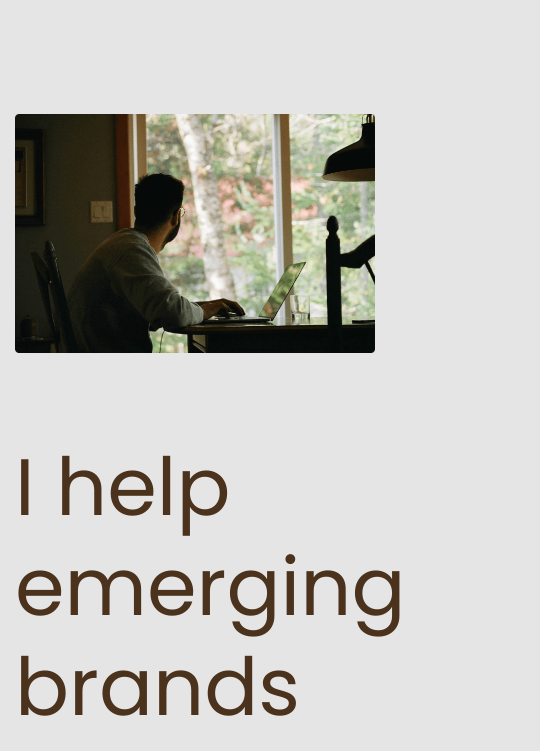
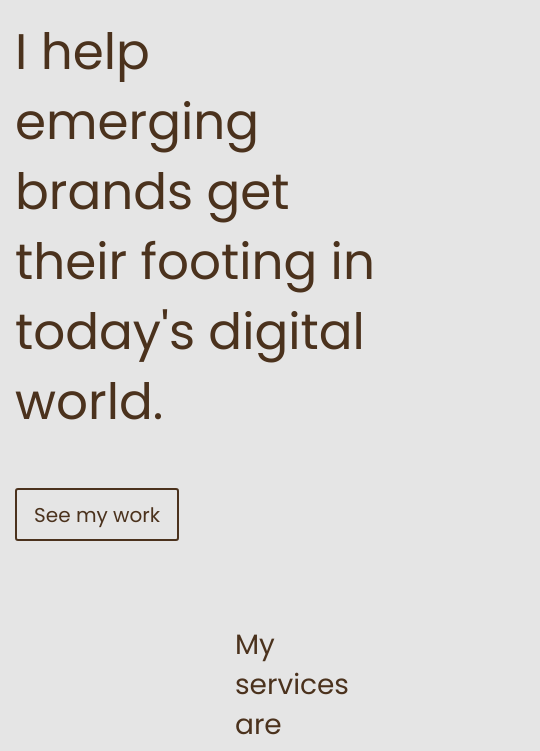
Before and after one commit to awwlera/aloha, a plain HTML site: page index.html in a window 390 px wide. Shown: the part 800-1551 px from the top of the page, 540 px wide, since content can reach past the window. Drawn offline with nearby package versions, Linux system fonts and the light colour scheme.

Commit message:
tablet version

```diff
--- a/index.html
+++ b/index.html
@@ -86,13 +86,15 @@
                 </div>
             </div>
         </section>
-        <section class="quote-section container-1400">
-                <figure>
+        <section class="quote-section">
+            <div class="container-1400">
+                <figure class="quote-fig">
                     <blockquote class="quote" cite="https://www.some-quote.com">
                         <p class="section-title">"Lorem ipsum dolor sit amet, consectetur adipiscing elit."</p>
                     </blockquote>
                     <figcaption class="author">Full Name, <cite>CEO at Client</cite></figcaption>
                 </figure>
+            </div>
         </section>
         <section class="lets-talk">
             <div class="container-1320">
--- a/src/style/scss/base/_global.scss
+++ b/src/style/scss/base/_global.scss
@@ -12,10 +12,23 @@ body {
     font-weight: 400;
     font-size: 38px;
     color: $brown;
+
+    @include breakpoint('lg') {
+        font-size: 34px;
+    }
+
+    @include breakpoint('md') {
+        font-size: 28px;
+        line-height: 40px;
+    }
 }
 
 main {
     padding-top: 120px;
+
+    @include breakpoint('md') {
+        padding-top: 104px;
+    }
 
     @include breakpoint('xs') {
         padding-top: 74px;
@@ -78,6 +91,16 @@ img {
     font-weight: 400;
     font-size: 80px;
     line-height: 100px;
+
+    @include breakpoint('lg') {
+        font-size: 70px;
+        line-height: 80px;
+    }
+
+    @include breakpoint('md') {
+        font-size: 50px;
+        line-height: 70px;
+    }
 }
 
 .btn {
--- a/src/style/scss/blocks/_about.scss
+++ b/src/style/scss/blocks/_about.scss
@@ -20,6 +20,10 @@
             width: 50%;
             padding-left: 100px;
 
+            @include breakpoint('md') {
+                padding-left: 40px;
+            }
+
             .about-text {
                 margin-bottom: 45px;
             }
@@ -30,6 +34,10 @@
 
             .text-holder {
                 padding: 0 100px 0 0;
+
+                @include breakpoint('md') {
+                    padding:0 10px 0 0;
+                }
             }
         }
 
--- a/src/style/scss/blocks/_footer.scss
+++ b/src/style/scss/blocks/_footer.scss
@@ -2,7 +2,12 @@
     padding: 99px 0 100px;
     font-size: 18px;
 
-    .flex {
+    @include breakpoint('md') {
+        font-size: 16px;
+        padding: 20px 0;
+    }
+
+    .container-1320 .flex {
         align-items: flex-start;
     }
 
@@ -20,11 +25,27 @@
 
     .footer-column.flex {
         flex-direction: column;
+
+        @include breakpoint('md') {
+            justify-content: center;
+            flex-direction: row;
+            width: 100%;
+            padding-top: 20px;
+            order: 2;
+        }
     }
 
     .footer-nav {
         max-width: 620px;
         width: 100%;
+
+        @include breakpoint('lg') {
+            width: 500px;
+        }
+
+        @include breakpoint('md') {
+            width: 100%;
+            justify-content: space-around;
+        }
     }
-
 }
--- a/src/style/scss/blocks/_hero.scss
+++ b/src/style/scss/blocks/_hero.scss
@@ -1,7 +1,15 @@
 .hero {
     padding-top: 104px;
 
+    @include breakpoint('md') {
+        padding-top: 60px;
+    }
+
     .title-holder {
         margin-bottom: 136px;
+
+        @include breakpoint('md') {
+            margin-bottom: 80px;
+        }
     }
 }
--- a/src/style/scss/blocks/_quote-section.scss
+++ b/src/style/scss/blocks/_quote-section.scss
@@ -1,8 +1,18 @@
 .quote-section {
-    padding: 84px 159px 110px 60px;
-    background-color: $brown;
-    color: $white;
-    border-radius: 16px;
+
+    .quote-fig {
+        padding: 84px 159px 110px 60px;
+        background-color: $brown;
+        color: $white;
+        border-radius: 16px;
+
+        @include breakpoint('lg') {
+            padding: 80px 80px 80px 50px;
+        }
+        @include breakpoint('md') {
+            padding: 40px;
+        }
+    }
 
     .quote {
         margin-bottom: 45px;
```
Also changed, not shown: src/style/css/main.css, 1 other file.
